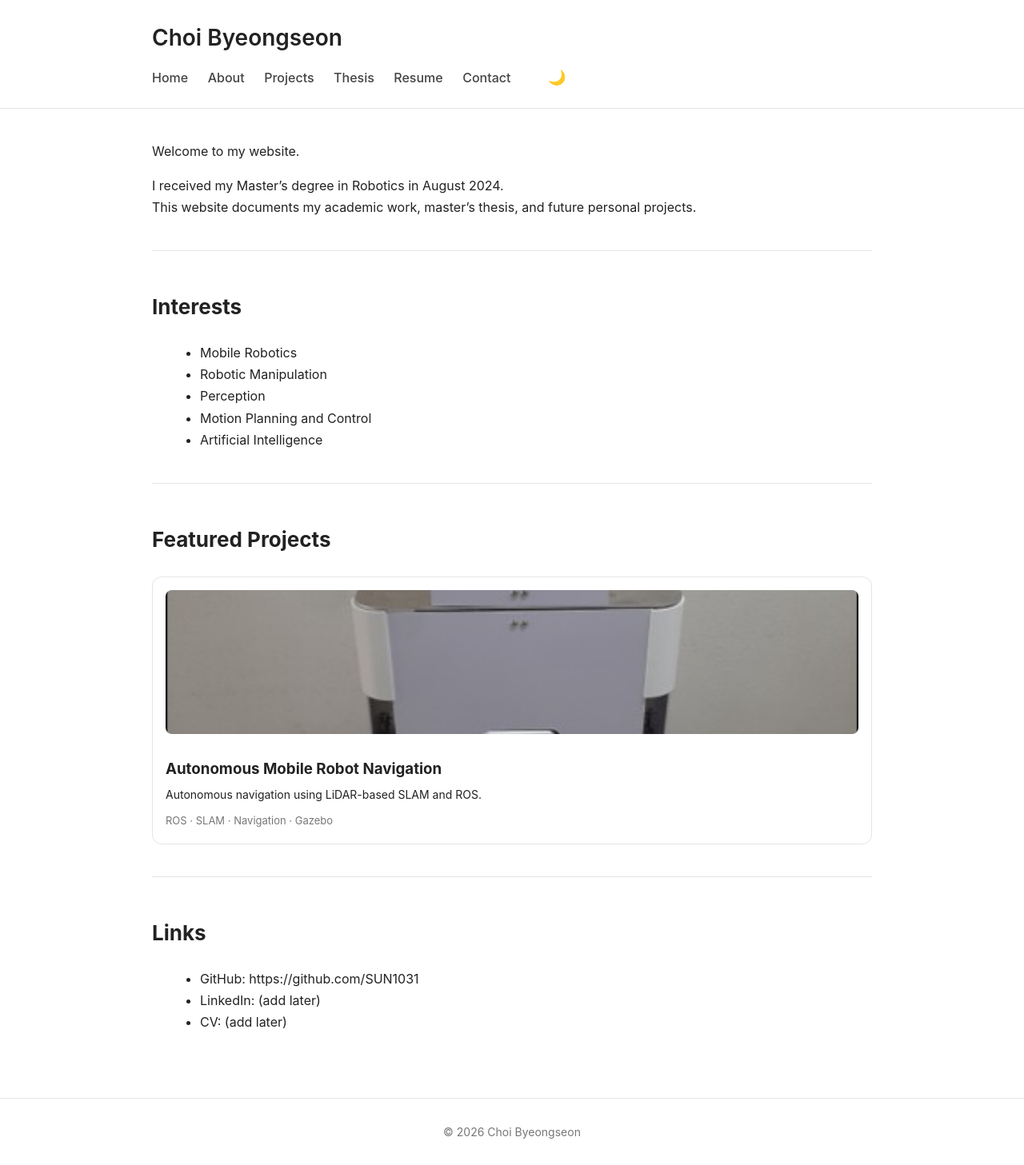
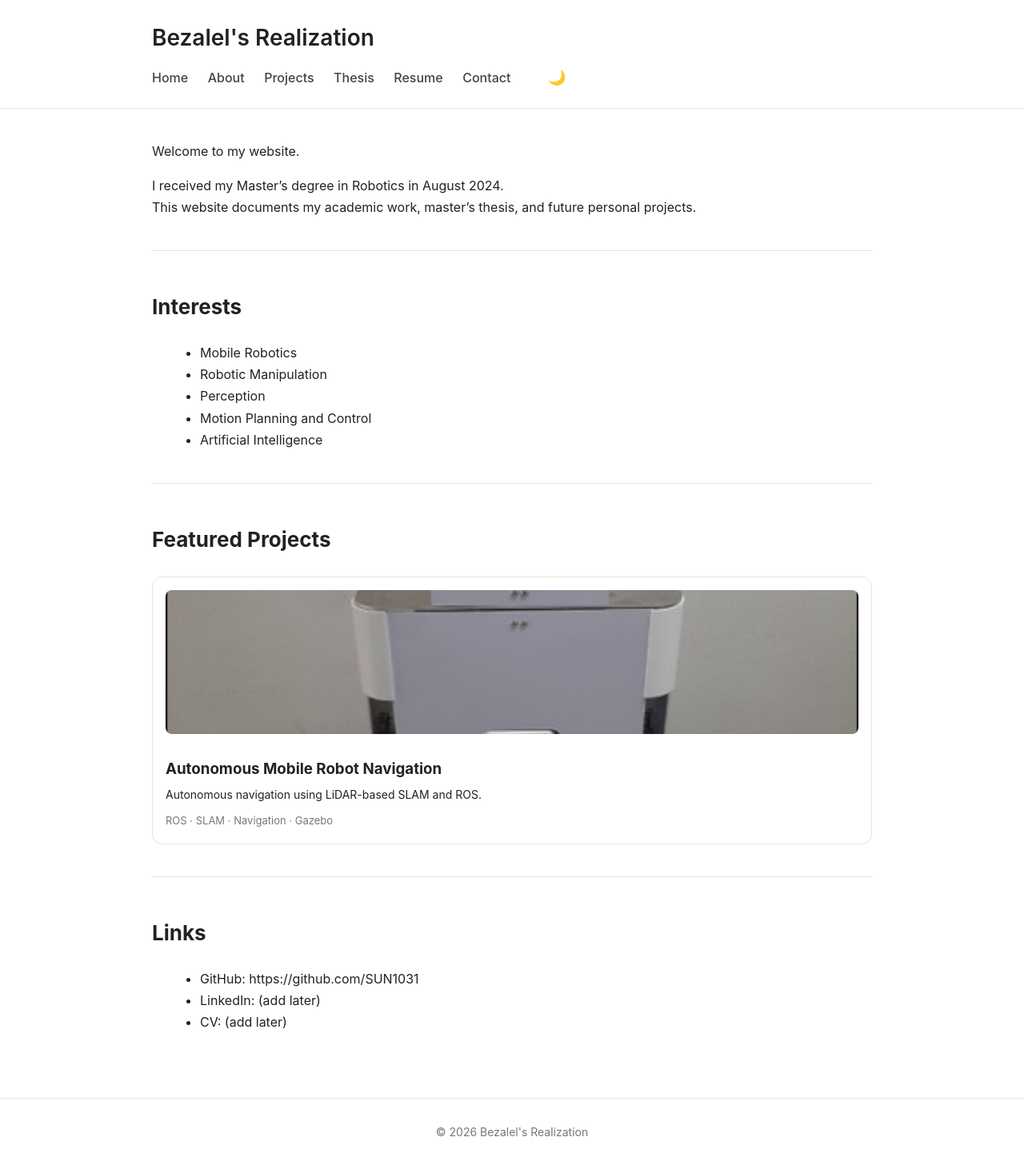
Before and after one commit to SUN1031/SUN1031.github.io, a Jekyll site: the page built from index.md, in a window 1280 px wide. Shown: the whole page at 80% size. Built offline with Jekyll 4.4.1, drawn with Linux system fonts in a browser that asks for light colours.

Commit message:
Update default.html

```diff
--- a/_layouts/default.html
+++ b/_layouts/default.html
@@ -2,7 +2,7 @@
 <html lang="en">
 <head>
   <meta charset="UTF-8" />
-  <title>{{ page.title }} | Choi Byeongseon</title>
+  <title>{{ page.title }} | Bezalel's Realization</title>
 
   <meta name="viewport" content="width=device-width, initial-scale=1" />
 
@@ -13,7 +13,7 @@
 
   <header class="site-header">
     <div class="container">
-      <h1 class="site-title">Choi Byeongseon</h1>
+      <h1 class="site-title">Bezalel's Realization</h1>
       <nav class="site-nav">
         <a href="/">Home</a>
         <a href="/about">About</a>
@@ -35,7 +35,7 @@
 
   <footer class="site-footer">
     <div class="container">
-      © {{ site.time | date: "%Y" }} Choi Byeongseon
+      © {{ site.time | date: "%Y" }} Bezalel's Realization
     </div>
   </footer>
 
```
